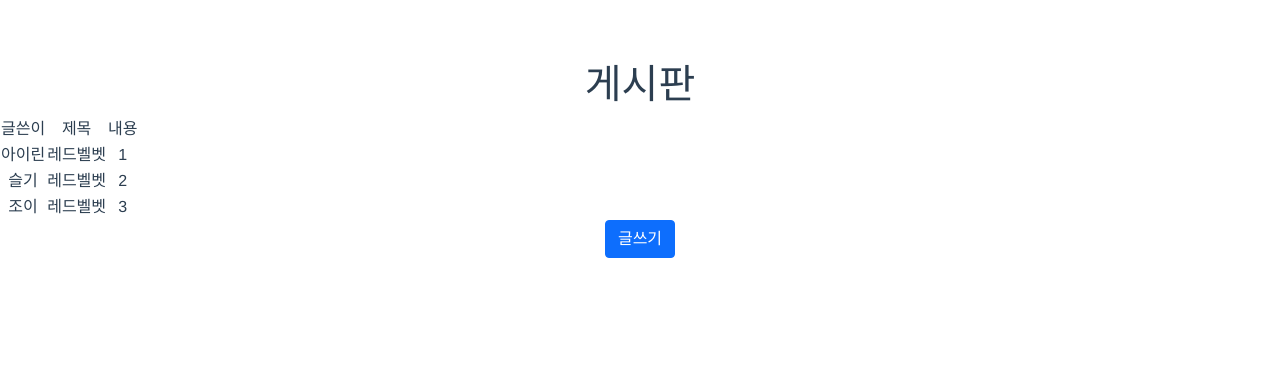
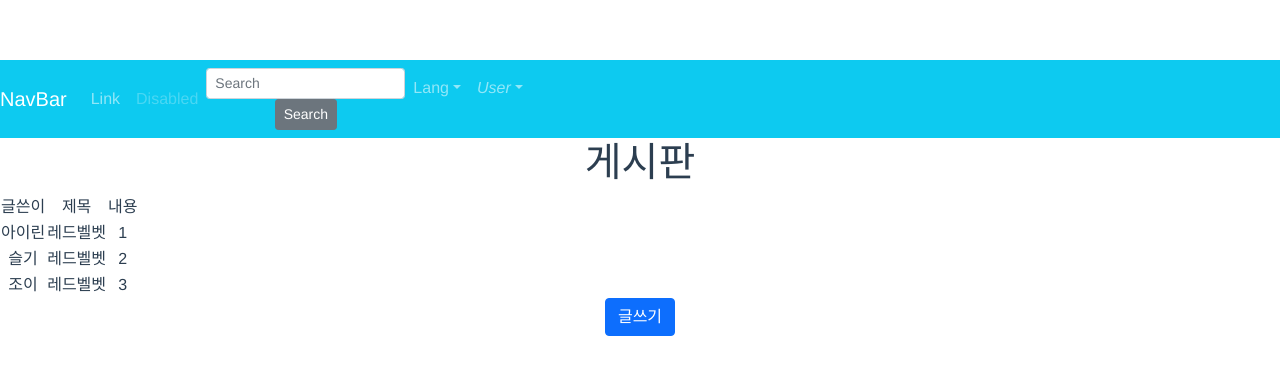
Before and after one commit to RiGun-K/NodeJS, a Vue app in the folder board/: page /#/ in a window 1280 px wide. Shown: the top 374 px of the page. Built offline with nearby package versions, Linux system fonts and the light colour scheme.

Commit message:
2022/01/28

```diff
--- a/board/src/App.vue
+++ b/board/src/App.vue
@@ -1,5 +1,43 @@
 <template>
   <div id="app">
+    <div>
+  <b-navbar toggleable="lg" type="dark" variant="info">
+    <b-navbar-brand href="#">NavBar</b-navbar-brand>
+
+    <b-navbar-toggle target="nav-collapse"></b-navbar-toggle>
+
+    <b-collapse id="nav-collapse" is-nav>
+      <b-navbar-nav>
+        <b-nav-item href="#">Link</b-nav-item>
+        <b-nav-item href="#" disabled>Disabled</b-nav-item>
+      </b-navbar-nav>
+
+      <!-- Right aligned nav items -->
+      <b-navbar-nav class="ml-auto">
+        <b-nav-form>
+          <b-form-input size="sm" class="mr-sm-2" placeholder="Search"></b-form-input>
+          <b-button size="sm" class="my-2 my-sm-0" type="submit">Search</b-button>
+        </b-nav-form>
+
+        <b-nav-item-dropdown text="Lang" right>
+          <b-dropdown-item href="#">EN</b-dropdown-item>
+          <b-dropdown-item href="#">ES</b-dropdown-item>
+          <b-dropdown-item href="#">RU</b-dropdown-item>
+          <b-dropdown-item href="#">FA</b-dropdown-item>
+        </b-nav-item-dropdown>
+
+        <b-nav-item-dropdown right>
+          <!-- Using 'button-content' slot -->
+          <template #button-content>
+            <em>User</em>
+          </template>
+          <b-dropdown-item href="#">Profile</b-dropdown-item>
+          <b-dropdown-item href="#">Sign Out</b-dropdown-item>
+        </b-nav-item-dropdown>
+      </b-navbar-nav>
+    </b-collapse>
+  </b-navbar>
+</div>
     <router-view/>
   </div>
 </template>
--- a/board/src/components/Create.vue
+++ b/board/src/components/Create.vue
@@ -7,9 +7,13 @@
         <br>
         <b-form-textarea v-model="content" placeholder="내용"></b-form-textarea>
         <br>
-        <b-button variant="primary" @click="write">작성</b-button>
+        <b-button variant="primary" @click="index !== undefined ? update() : write()">{{index !== undefined ? "수정" : "작성"}}</b-button>
     </div>
 </template>
+
+<!-- $route  : 현재 url ,
+     $router : 라우팅 관련 조작 객체
+-->
 
 <script>
 import data from '@/data'
@@ -17,11 +21,13 @@ import data from '@/data'
 export default {
     name: 'Create',
     data() {
+        const index = this.$route.params.contentId;       // $router 가 아님
         return {
             data: data,
-            writer: "",
-            title: "",
-            content: ""
+            index: index,
+            writer: index !== undefined ? data[index].writer : "",  // index가 빈 값아니면 불러오기
+            title: index !== undefined ? data[index].title : "",
+            content: index !== undefined ? data[index].content : ""
         }
     },
     methods: {
@@ -34,6 +40,14 @@ export default {
             this.$router.push({
                 path: '/'
             })
+        },
+        update() {
+            data[this.index].writer = this.writer
+            data[this.index].title = this.title
+            data[this.index].content = this.content
+            this.$router.push({
+                path: '/'
+            })
         }
     }
 }
--- a/board/src/components/Detail.vue
+++ b/board/src/components/Detail.vue
@@ -34,7 +34,7 @@ export default {
             this.$router.push({
                 name: "Create",
                 params: {
-                    contentId: index
+                    contentId: this.index               // index => this.index 로 수정
                 }
             })
         }
```
